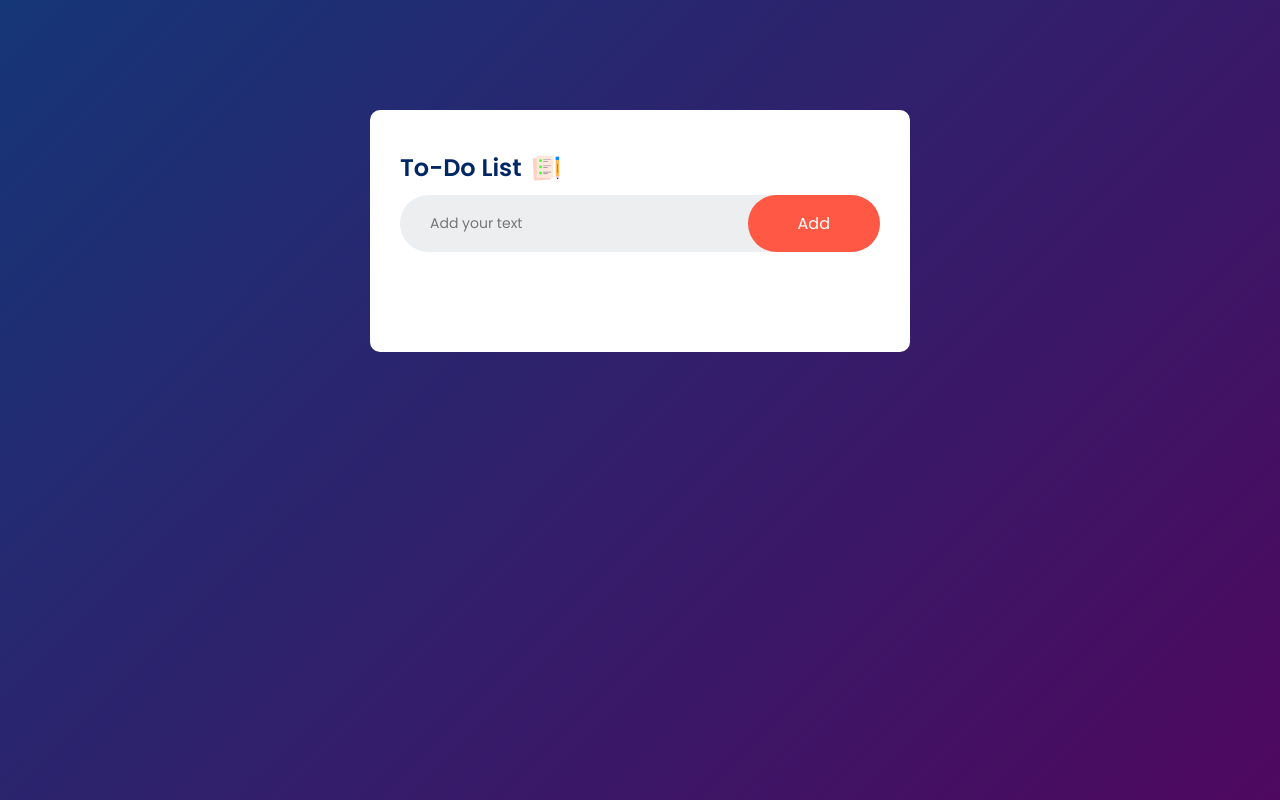
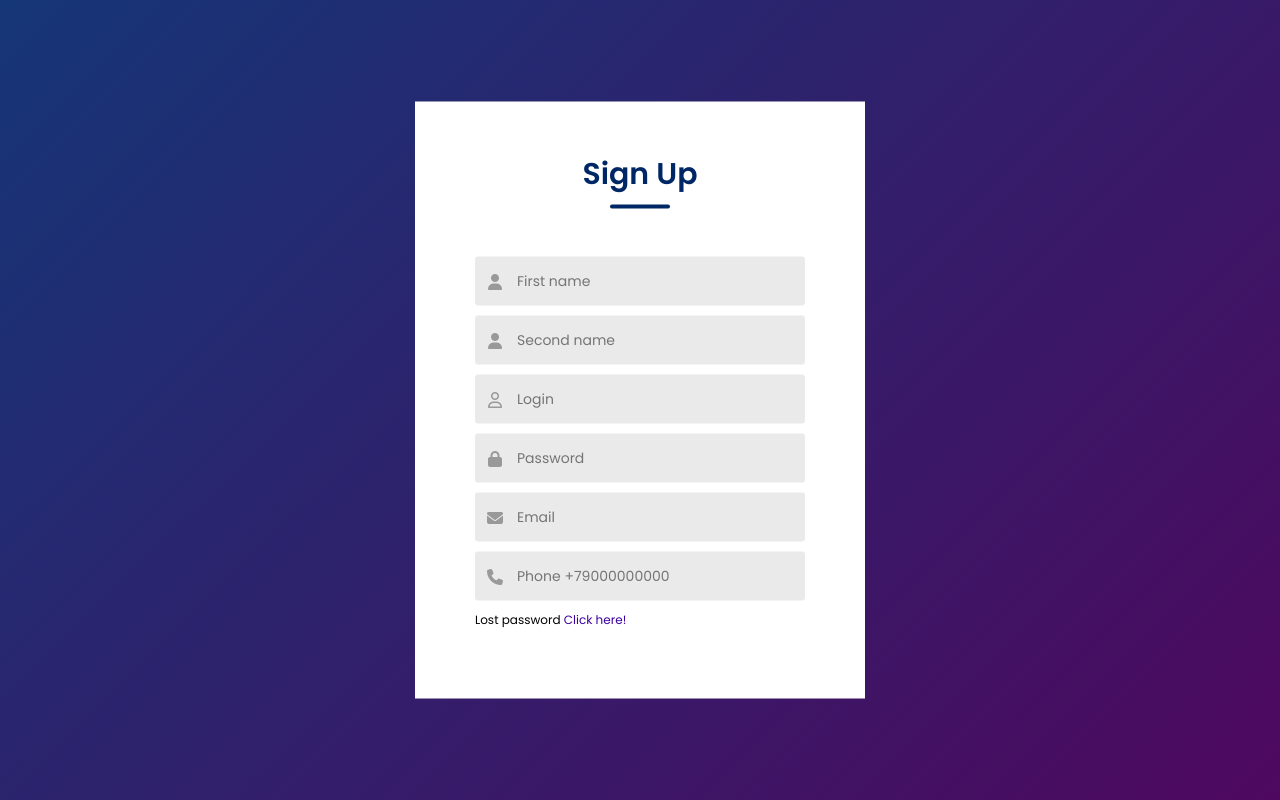
Before and after one commit to dobrbi2000/ToDoList, a plain HTML site: page index.html in a window 1280 px wide. Drawn offline with Linux system fonts and the light colour scheme.

Commit message:
init: feature/auth-operation

```diff
--- a/index.html
+++ b/index.html
@@ -11,21 +11,55 @@
       rel="stylesheet"
     />
     <link rel="stylesheet" href="style.css" />
+    <script
+      src="https://kit.fontawesome.com/3c1c9a36bb.js"
+      crossorigin="anonymous"
+    ></script>
   </head>
 
   <body>
-    <div class="container">
+    <div class="logon-container">
+      <div class="form-box">
+        <h1>Sign Up</h1>
+        <form>
+          <div class="input-group">
+            <div class="input-field">
+              <i class="fa-solid fa-user"></i>
+              <input type="first-name" placeholder="First name" />
+            </div>
+            <div class="input-field">
+              <i class="fa-solid fa-user"></i>
+              <input type="second-name" placeholder="Second name" />
+            </div>
+            <div class="input-field">
+              <i class="fa-regular fa-user"></i>
+              <input type="login" placeholder="Login" />
+            </div>
+            <div class="input-field">
+              <i class="fa-solid fa-lock"></i>
+              <input type="password" placeholder="Password" />
+            </div>
+            <div class="input-field">
+              <i class="fa-solid fa-envelope"></i>
+              <input type="email" placeholder="Email" />
+            </div>
+            <div class="input-field">
+              <i class="fa-solid fa-phone"></i>
+              <input type="phone" placeholder="Phone +79000000000" />
+            </div>
+            <p>Lost password <a href="#">Click here!</a></p>
+          </div>
+        </form>
+      </div>
+    </div>
+    <div class="todo-app-container">
       <div class="todo-app">
         <h2>To-Do List <img src="images/icon.png" alt="" /></h2>
         <div class="row">
           <input type="text" id="input-box" placeholder="Add your text" />
           <button onclick="addTask()">Add</button>
         </div>
-        <ul id="list-container">
-          <!-- <li class="checked">Task 1</li>
-          <li>Task 2</li>
-          <li>Task 3</li> -->
-        </ul>
+        <ul id="list-todo-app-container"></ul>
       </div>
     </div>
     <script src="script.js"></script>
--- a/style.css
+++ b/style.css
@@ -5,7 +5,8 @@
   box-sizing: border-box;
 }
 
-.container {
+.todo-app-container {
+  display: none;
   width: 100%;
   min-height: 100vh;
   background: linear-gradient(135deg, #153677, #4e085f);
@@ -99,3 +100,68 @@ ul li span {
 ul li span:hover {
   background: #edeef0;
 }
+
+.logon-container {
+  width: 100%;
+  height: 100vh;
+  background: linear-gradient(135deg, #153677, #4e085f);
+  background-position: center;
+  background-size: cover;
+}
+
+.form-box {
+  width: 90%;
+  max-width: 450px;
+  position: absolute;
+  top: 50%;
+  left: 50%;
+  transform: translate(-50%, -50%);
+  background: #fff;
+  padding: 50px 60px 70px;
+  text-align: center;
+}
+.form-box h1 {
+  font-size: 30px;
+  margin-bottom: 60px;
+  color: #002765;
+  position: relative;
+}
+.form-box h1::after {
+  content: "";
+  width: 60px;
+  height: 4px;
+  background: #002765;
+  border-radius: 3px;
+  position: absolute;
+  bottom: -12px;
+  left: 50%;
+  transform: translateX(-50%);
+}
+
+.logon-container .form-box .input-group .input-field {
+  background: #eaeaea;
+  margin: 10px 0;
+  border-radius: 3px;
+  display: flex;
+  align-items: center;
+}
+.logon-container .form-box .input-group .input-field input {
+  width: 100%;
+  background: transparent;
+  border: 0;
+  outline: 0;
+  padding: 14px 12px;
+}
+.input-field i {
+  margin-left: 10px;
+  color: #999;
+  width: 20px;
+}
+form p {
+  text-align: left;
+  font-size: 12px;
+}
+form p a {
+  text-decoration: none;
+  color: #3c00a0;
+}
```
